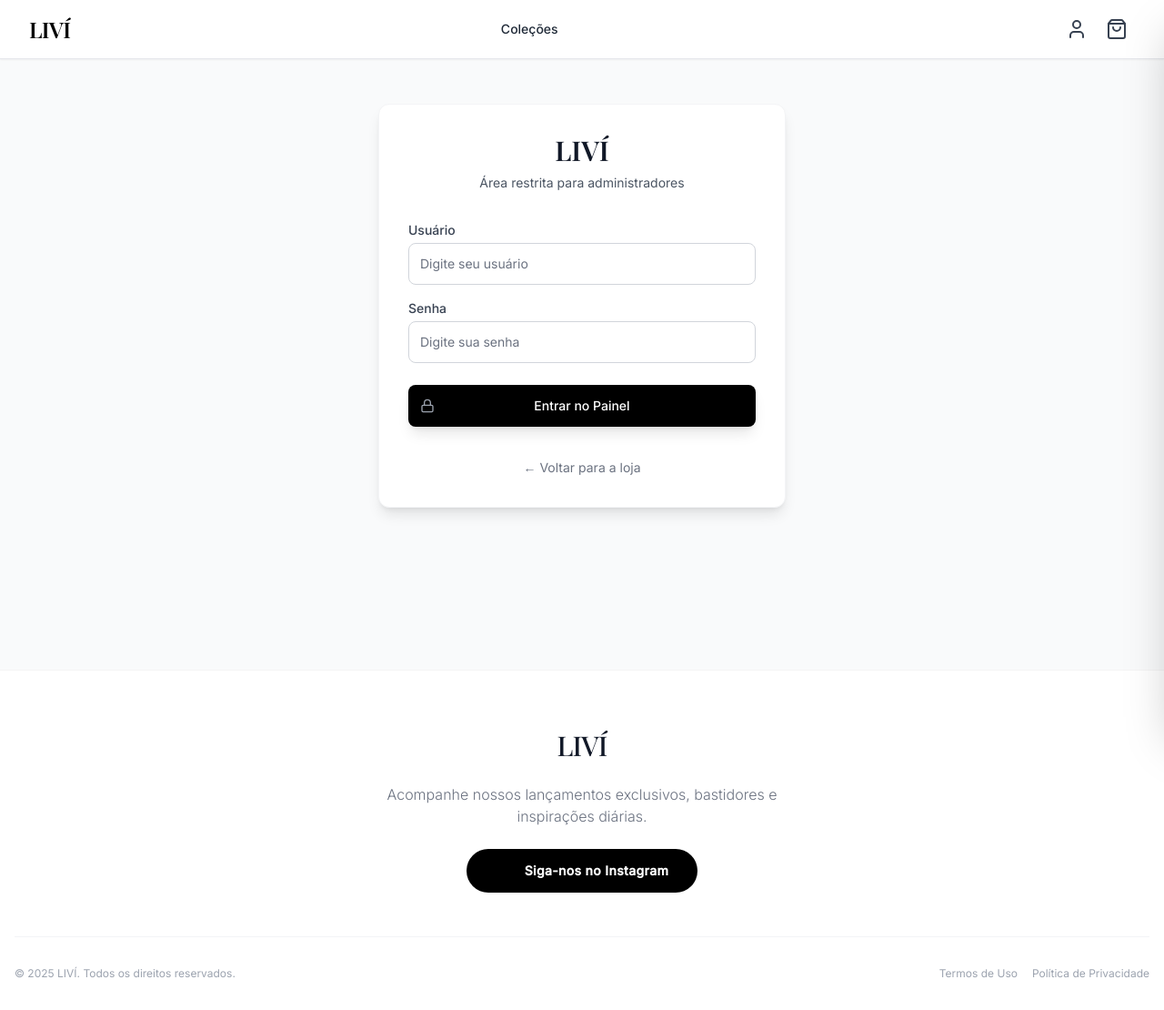
After one commit to queirozarthur/freelance, a Django app: page /login/ in a window 1280 px wide. The commit adds this page. Shown: the whole page at 91% size. Run offline with Django 5.2, Linux system fonts and the light colour scheme; some libraries are stand-ins or nearby versions.

Commit message:
sistema de login e pop-ups

```diff
--- a/config/settings.py
+++ b/config/settings.py
@@ -125,3 +125,7 @@ STATICFILES_STORAGE = "whitenoise.storage.CompressedManifestStaticFilesStorage"
 
 MEDIA_URL = '/media/'
 MEDIA_ROOT = os.path.join(BASE_DIR, 'media')
+
+LOGIN_URL = 'login'
+LOGIN_REDIRECT_URL = 'dashboard'
+LOGOUT_REDIRECT_URL = 'home'
--- a/config/urls.py
+++ b/config/urls.py
@@ -28,12 +28,15 @@ from loja.views import produto_editar
 from loja.views import produto_criar
 from loja.views import lista_produtos
 from loja.views import colecao_criar
+from django.contrib.auth import views as auth_views
 
 
 
 
 urlpatterns = [
     path('admin/', admin.site.urls),
+    path('login/', views.CustomLoginView.as_view(), name='login'),
+    path('logout/', auth_views.LogoutView.as_view(next_page='home'), name='logout'),
     path('', home, name='home'),
     path('produto/<int:id>/', produto_detail, name='produto_detail'),
     path('sobre/', sobre, name='sobre'),
--- a/loja/templates/loja/base.html
+++ b/loja/templates/loja/base.html
@@ -54,12 +54,33 @@
                     <a class="nav-link" href="{% url 'sobre' %}">Sobre</a>
                 </div>
 
+                <div class="flex items-center gap-1">
+
+                    {% if user.is_authenticated %}
+                        <a href="{% url 'dashboard' %}" class="p-2 rounded-full transition-colors hover:bg-white/20 group-hover:hover:bg-gray-100" title="Painel Admin">
+                            <i data-lucide="layout-dashboard" class="w-6 h-6 text-white group-hover:text-gray-700"></i>
+                        </a>
+
+                        <form action="{% url 'logout' %}" method="post" class="inline">
+                            {% csrf_token %}
+                            <button type="submit" class="p-2 rounded-full transition-colors hover:bg-white/20 group-hover:hover:bg-gray-100" title="Sair">
+                                <i data-lucide="log-out" class="w-6 h-6 text-white group-hover:text-gray-700"></i>
+                            </button>
+                        </form>
+                    {% else %}
+                        <a href="{% url 'login' %}" class="p-2 rounded-full transition-colors hover:bg-white/20 group-hover:hover:bg-gray-100" title="Login Admin">
+                            <i data-lucide="user" class="w-6 h-6 text-white group-hover:text-gray-700"></i>
+                        </a>
+                    {% endif %}
+
                     <button onclick="toggleCart()" class="relative p-2 rounded-full transition-colors hover:bg-white/20 group-hover:hover:bg-gray-100">
                         <i data-lucide="shopping-bag" class="w-6 h-6 text-white group-hover:text-gray-700"></i>
                         <span id="cart-badge" class="absolute -top-1 -right-1 w-5 h-5 bg-white text-black group-hover:bg-black group-hover:text-white text-[10px] font-medium rounded-full flex items-center justify-center transform scale-0 transition-transform duration-200">
                             0
                         </span>
                     </button>
+                </div>
+
             </div>
         </div>
     </nav>
--- /dev/null
+++ b/loja/templates/loja/login.html
@@ -0,0 +1,65 @@
+{% extends 'loja/base.html' %}
+
+{% block title %}Acesso Administrativo | LIVÍ{% endblock %}
+
+{% block content %}
+<div class="min-h-screen flex items-center justify-center bg-gray-50 py-12 px-4 sm:px-6 lg:px-8 -mt-16">
+    <div class="max-w-md w-full space-y-8 bg-white p-8 rounded-xl shadow-lg border border-gray-100">
+
+        <div class="text-center">
+            <h2 class="text-3xl font-serif font-bold text-gray-900">
+                LIVÍ
+            </h2>
+            <p class="mt-2 text-sm text-gray-600">
+                Área restrita para administradores
+            </p>
+        </div>
+
+        <form class="mt-8 space-y-6" method="POST" action="">
+            {% csrf_token %}
+
+            {% if form.errors %}
+                <div class="bg-red-50 border border-red-200 text-red-600 px-4 py-3 rounded-lg text-sm flex items-center gap-2">
+                    <i data-lucide="alert-circle" class="w-4 h-4"></i>
+                    <span>Usuário ou senha incorretos.</span>
+                </div>
+            {% endif %}
+
+            <div class="space-y-4">
+                <div>
+                    <label for="id_username" class="block text-sm font-medium text-gray-700">Usuário</label>
+                    <input id="id_username" name="username" type="text" required
+                           class="mt-1 appearance-none relative block w-full px-3 py-3 border border-gray-300 placeholder-gray-500 text-gray-900 rounded-lg focus:outline-none focus:ring-black focus:border-black focus:z-10 sm:text-sm"
+                           placeholder="Digite seu usuário">
+                </div>
+
+                <div>
+                    <label for="id_password" class="block text-sm font-medium text-gray-700">Senha</label>
+                    <input id="id_password" name="password" type="password" required
+                           class="mt-1 appearance-none relative block w-full px-3 py-3 border border-gray-300 placeholder-gray-500 text-gray-900 rounded-lg focus:outline-none focus:ring-black focus:border-black focus:z-10 sm:text-sm"
+                           placeholder="Digite sua senha">
+                </div>
+            </div>
+
+            <div>
+                <button type="submit" class="group relative w-full flex justify-center py-3 px-4 border border-transparent text-sm font-medium rounded-lg text-white bg-black hover:bg-gray-800 focus:outline-none focus:ring-2 focus:ring-offset-2 focus:ring-black transition-colors shadow-lg">
+                    <span class="absolute left-0 inset-y-0 flex items-center pl-3">
+                        <i data-lucide="lock" class="h-4 w-4 text-gray-400 group-hover:text-gray-300 transition-colors"></i>
+                    </span>
+                    Entrar no Painel
+                </button>
+            </div>
+        </form>
+
+        <div class="text-center mt-4">
+            <a href="{% url 'home' %}" class="text-sm text-gray-500 hover:text-black transition-colors">
+                ← Voltar para a loja
+            </a>
+        </div>
+    </div>
+</div>
+
+<script>
+    lucide.createIcons();
+</script>
+{% endblock %}
--- a/loja/views.py
+++ b/loja/views.py
@@ -5,6 +5,7 @@ from .forms import ProdutoForm, ColecaoForm
 from django.contrib import messages
 from django.http import JsonResponse
 from .forms import CupomForm
+from django.contrib.auth.views import LoginView
 
 def home(request):
     colecoes = Colecao.objects.filter(ativa=True).prefetch_related('produtos')
@@ -148,3 +149,11 @@ def cupom_remover(request, id):
     cupom = get_object_or_404(Cupom, id=id)
     cupom.delete()
     return redirect('dashboard')
+
+class CustomLoginView(LoginView):
+    template_name = 'loja/login.html'
+
+    def form_valid(self, form):
+        # Aqui enviamos a mensagem antes de logar
+        messages.success(self.request, "Login realizado com sucesso! Bem-vinda de volta.")
+        return super().form_valid(form)
```
Also changed, not shown: loja/templates/loja/dashboard.html (+18 -0 lines), db.sqlite3. Lines whose indentation alone changed are shown as unchanged.
